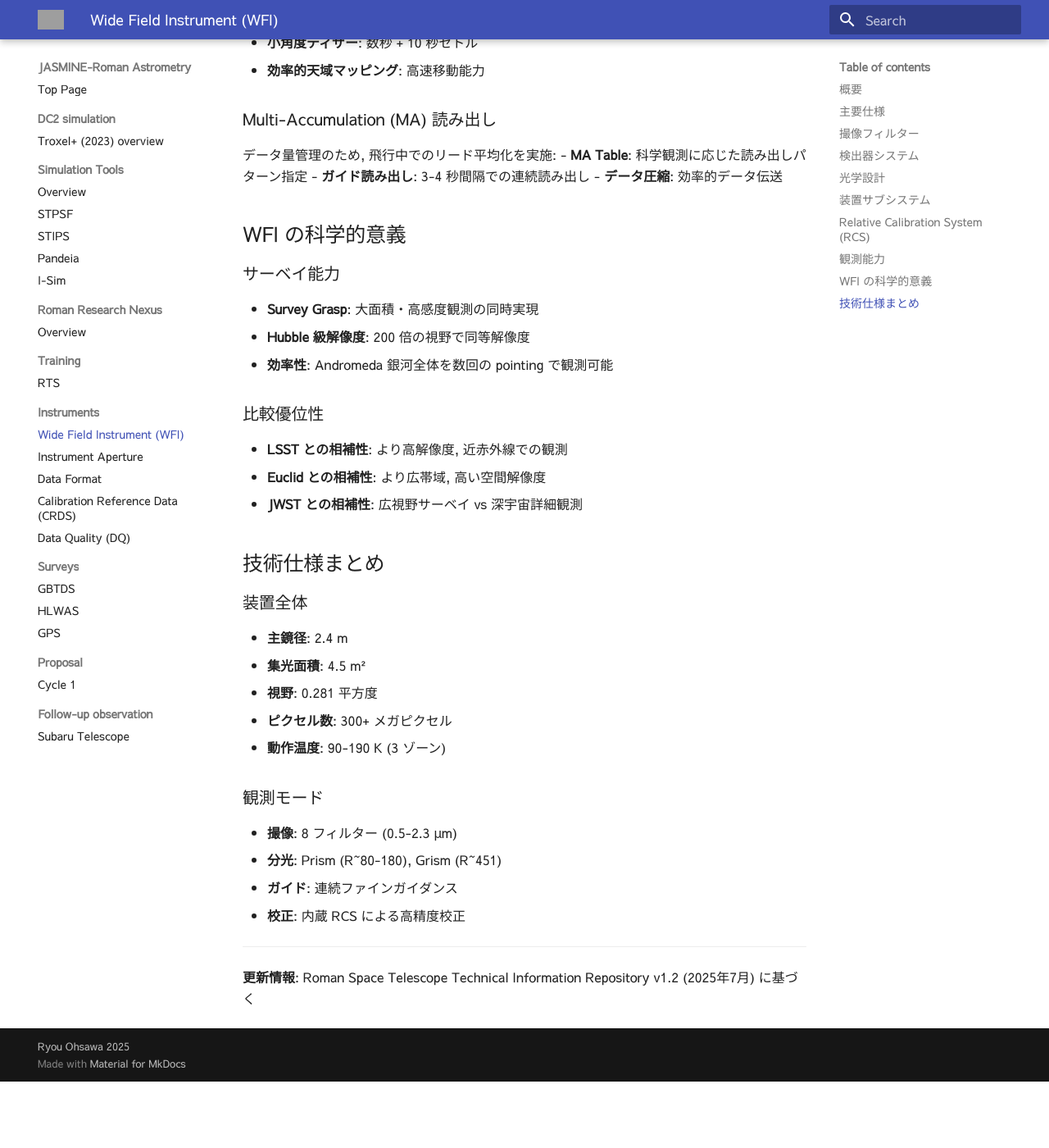
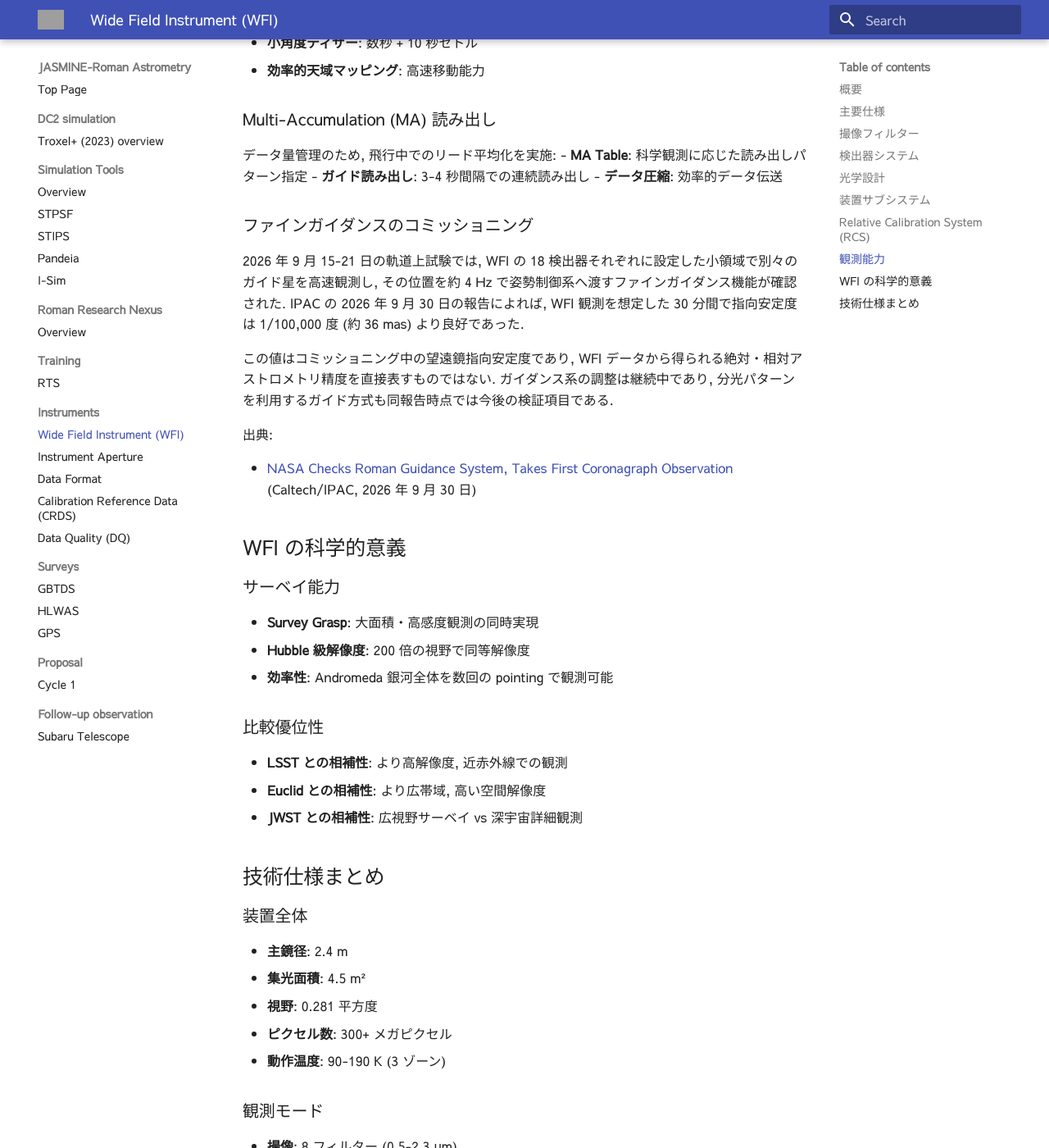
Before and after one commit to astronasutarou/jasmine-roman-astrometry, an MkDocs documentation site: the page built from docs/inst/wfi.md, in a window 1280 px wide and 1400 px high, scrolled down 4605 px. Shown: the whole window at 82% size. Built offline with MkDocs 1.6.1 and Material for MkDocs 9.7.7, drawn with Linux system fonts in a browser that asks for light colours; before the commit the page ends 5924 px from its top, so only the background shows below that; some of the changed text lies outside the part shown; grey boxes are pictures that could not be loaded.

Commit message:
WFI ファインガイダンスの軌道上試験結果を追記

```diff
--- a/docs/inst/wfi.md
+++ b/docs/inst/wfi.md
@@ -147,6 +147,16 @@
 - **ガイド読み出し**: 3-4 秒間隔での連続読み出し
 - **データ圧縮**: 効率的データ伝送
 
+### ファインガイダンスのコミッショニング
+
+2026 年 9 月 15-21 日の軌道上試験では, WFI の 18 検出器それぞれに設定した小領域で別々のガイド星を高速観測し, その位置を約 4 Hz で姿勢制御系へ渡すファインガイダンス機能が確認された. IPAC の 2026 年 9 月 30 日の報告によれば, WFI 観測を想定した 30 分間で指向安定度は 1/100,000 度 (約 36 mas) より良好であった.
+
+この値はコミッショニング中の望遠鏡指向安定度であり, WFI データから得られる絶対・相対アストロメトリ精度を直接表すものではない. ガイダンス系の調整は継続中であり, 分光パターンを利用するガイド方式も同報告時点では今後の検証項目である.
+
+出典:
+
+- [NASA Checks Roman Guidance System, Takes First Coronagraph Observation](https://roman.ipac.caltech.edu/news/nasa-checks-roman-guidance-system-takes-first-coronagraph-observation) (Caltech/IPAC, 2026 年 9 月 30 日)
+
 ## WFI の科学的意義
 
 ### サーベイ能力
@@ -176,4 +186,4 @@
 
 ---
 
-**更新情報**: Roman Space Telescope Technical Information Repository v1.2 (2025年7月) に基づく
+**更新情報**: Roman Space Telescope Technical Information Repository v1.2 (2025 年 7 月) および Caltech/IPAC のファインガイダンス報告 (2026 年 9 月 30 日) に基づく
```
